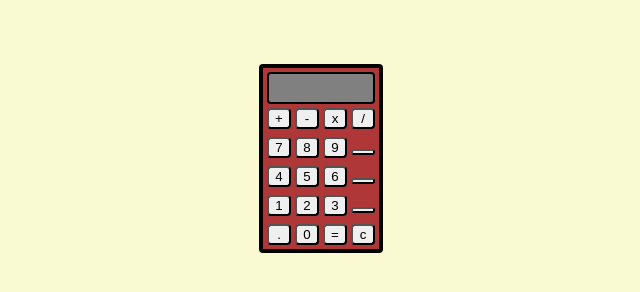
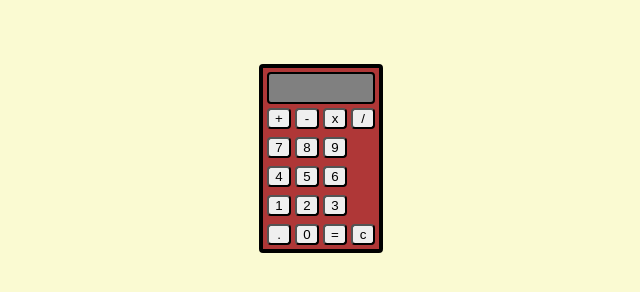
Before and after one commit to CoffeeAndMeeples/calculator, a plain HTML site: page index.html in a window 1280 px wide. Shown: the full height of the page, 319-959 px from the left. Drawn offline with Linux system fonts and the light colour scheme.

Commit message:
Remove unused buttons

```diff
--- a/index.html
+++ b/index.html
@@ -24,7 +24,7 @@
                 <button id="7">7</button>
                 <button id="8">8</button>
                 <button id="9">9</button>
-                <button></button>
+
             </ul>
         </div></li>
         <li><div class="row row2">
@@ -32,7 +32,7 @@
                 <button id="4">4</button>
                 <button id="5">5</button>
                 <button id="6">6</button>
-                <button></button>
+
             </ul>
         </div></li>
         <li><div class="row row3">
@@ -40,7 +40,7 @@
                 <button id="1">1</button>
                 <button id="2">2</button>
                 <button id="3">3</button>
-                <button></button>
+
             </ul>
         </div></li>
         <li><div class="row row4">
--- a/style.css
+++ b/style.css
@@ -32,7 +32,7 @@ button {
     margin-top: 4px;
     margin-bottom: 4px;
     align-items: center;
-    justify-content: center;
+    justify-content: left;
     min-height: 20px;
 }
 #display {
@@ -74,3 +74,8 @@ li {
     margin-right: 4px;
     margin-left: 4px;
 }
+.row2,
+.row3,
+.row1 {
+    justify-content: left;
+}
```
Also changed, not shown: 1 other file.
